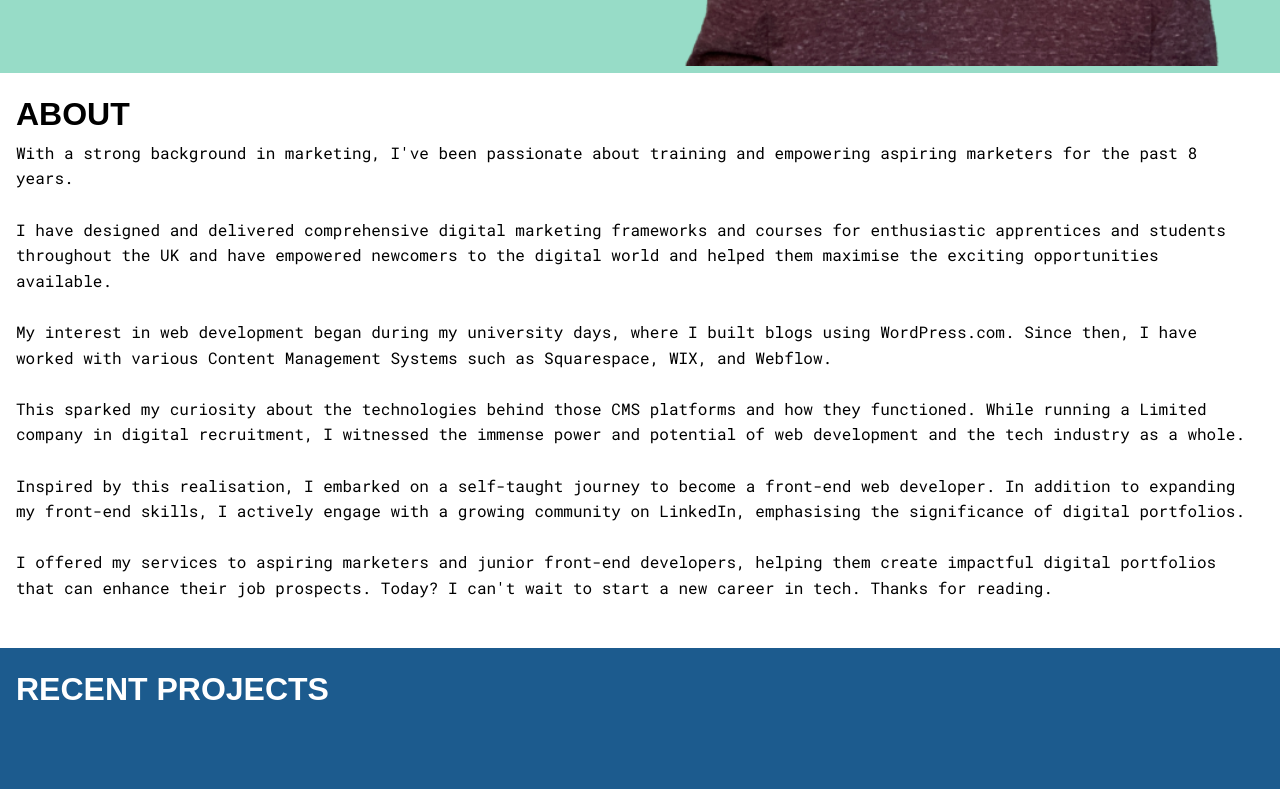
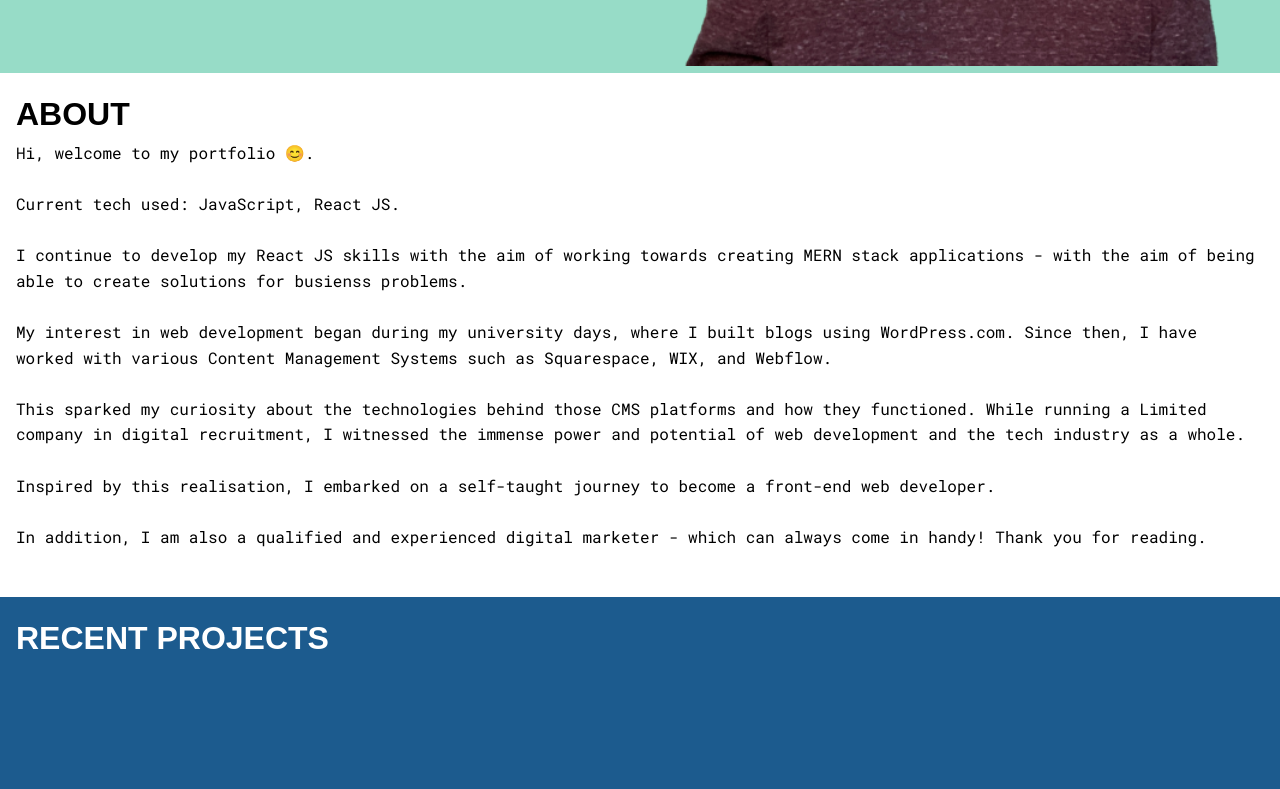
Before and after one commit to JAldo1980/portfolio, a React (Vite) app: page / in a window 1280 px wide. Shown: the part 646-1435 px from the top of the page. Built offline with nearby package versions, Linux system fonts and the light colour scheme; a web font is replaced by a local one.

Commit message:
Update About.jsx
HTML update

```diff
--- a/components/About.jsx
+++ b/components/About.jsx
@@ -5,17 +5,13 @@ export default function About() {
     <div className="about-container" id="about-scroll">
       <div className="about-inner-container">
         <h2>About</h2>
-        <p>
-          With a strong background in marketing, I've been passionate about
-          training and empowering aspiring marketers for the past 8 years.
-        </p>
+       <p>
+         Hi, welcome to my portfolio 😊.
+       </p>
         <br></br>
-        <p>
-          I have designed and delivered comprehensive digital marketing
-          frameworks and courses for enthusiastic apprentices and students
-          throughout the UK and have empowered newcomers to the digital world
-          and helped them maximise the exciting opportunities available.
-        </p>
+        <p>Current tech used: JavaScript, React JS.</p>
+         <br></br>
+        <p>I continue to develop my React JS skills with the aim of working towards creating MERN stack applications - with the aim of being able to create solutions for busienss problems.</p>
         <br></br>
         <p>
           My interest in web development began during my university days, where
@@ -33,16 +29,11 @@ export default function About() {
         <br></br>
         <p>
           Inspired by this realisation, I embarked on a self-taught journey to
-          become a front-end web developer. In addition to expanding my
-          front-end skills, I actively engage with a growing community on
-          LinkedIn, emphasising the significance of digital portfolios.
+          become a front-end web developer.
         </p>
         <br></br>
         <p>
-          I offered my services to aspiring marketers and junior front-end
-          developers, helping them create impactful digital portfolios that can
-          enhance their job prospects. Today? I can't wait to start a new career
-          in tech. Thanks for reading.
+          In addition, I am also a qualified and experienced digital marketer - which can always come in handy! Thank you for reading.
         </p>
       </div>
     </div>
```
